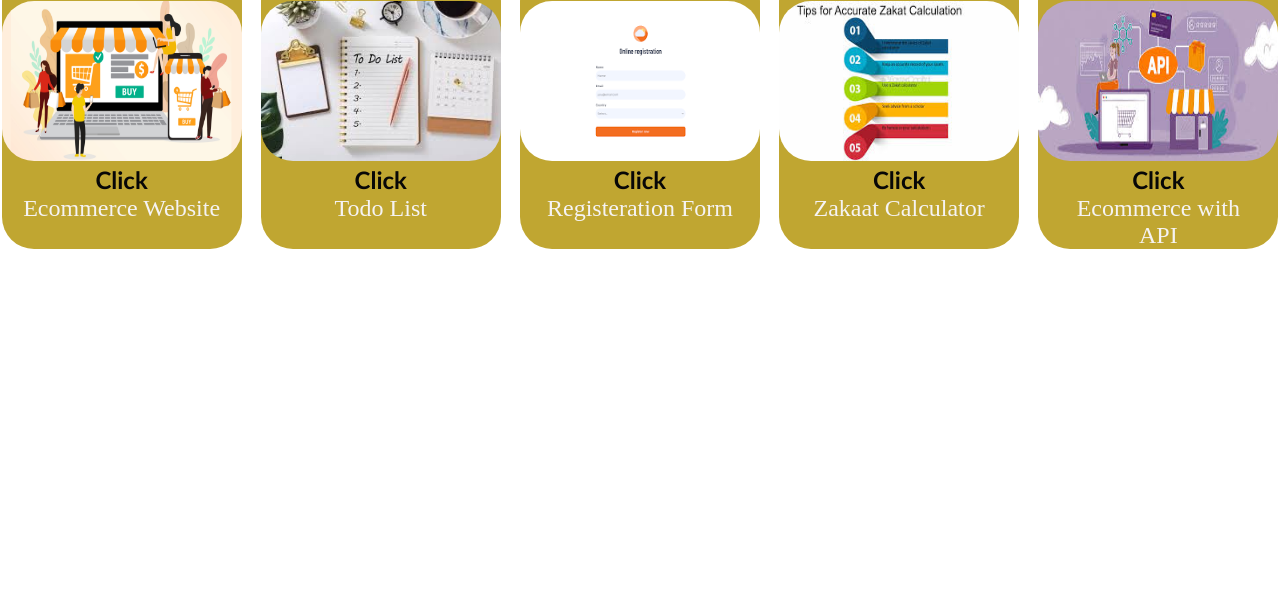
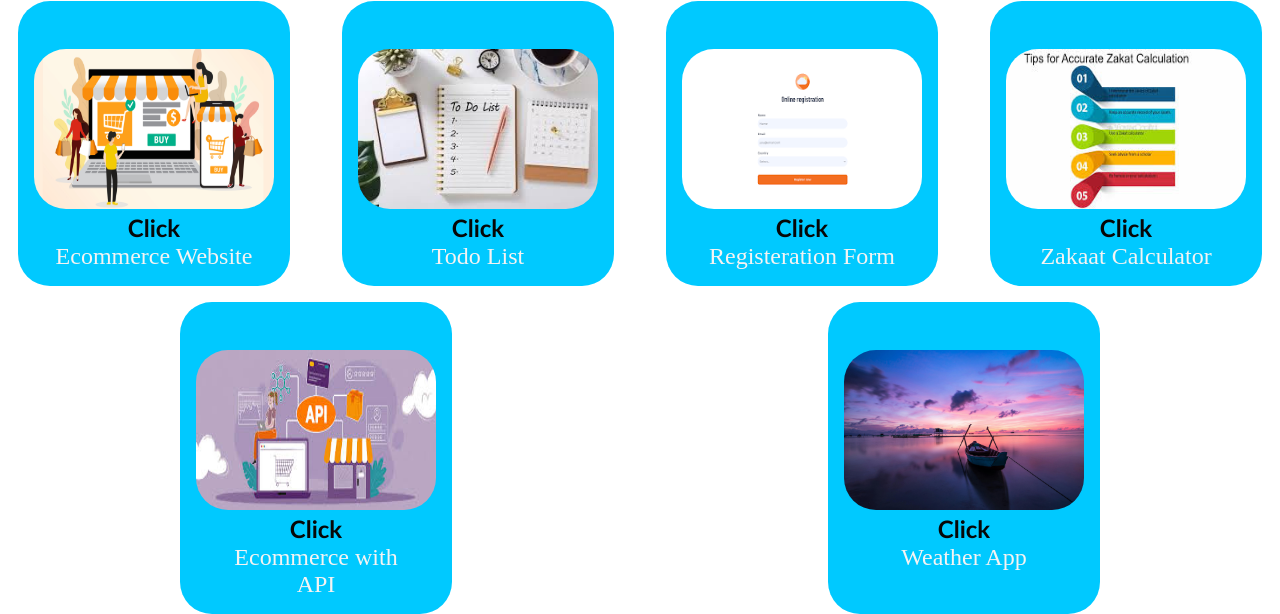
Before and after one commit to zohaib240/Portfolio, a plain HTML site: page projects.html in a window 1280 px wide. Shown: the part 454-1068 px from the top of the page. Before the commit the page ends 800 px from the top, so only its background shows below. Drawn offline with Linux system fonts and the light colour scheme.

Commit message:
modified all files

```diff
--- a/projects.html
+++ b/projects.html
@@ -25,6 +25,7 @@
     <div class="projectz"><img src="assets/form.png "  alt="img"> <br> <a href="https://zohaib240.github.io/User-Register-Form/"><span class="but"> Click </span> <br>Registeration Form</a></div>
     <div class="projectz"><img src="assets/zakat.jpeg"  alt="img"> <br> <a href="https://zohaib240.github.io/Zakaat-Calculator/"><span class="but"> Click </span> <br>Zakaat Calculator</a></div>
     <div class="projectz"><img src="assets/api.jpeg"  alt="img"> <br> <a href="https://zohaib240.github.io/Ecommerce-App/"><span class="but"> Click </span> <br>Ecommerce with <br> API</a></div>
+    <div class="projectz"><img src="assets/weather.jpg"  alt="img"> <br> <a href="https://zohaib240.github.io/Weather-App/"><span class="but"> Click </span> <br>Weather App<br></a></div>
     </div>
 </body>
 </html>
--- a/prostyle.css
+++ b/prostyle.css
@@ -26,8 +26,9 @@ h1{
 }
 
 .projectz{
-    background-color: rgb(192, 166, 49) ;
+    background-color:  rgb(0, 201, 255);
     border-radius: 2rem;
+    padding: 1rem;
 }
 .projectz a{
     text-decoration: none;
@@ -51,4 +52,5 @@ h1{
     color: rgb(7, 7, 7);
     font-family:'Gill Sans', 'Gill Sans MT', Calibri, 'Trebuchet MS', sans-serif;
     font-weight: bold;
+
 }
```
Also changed, not shown: assets/weather.jpg (added).
